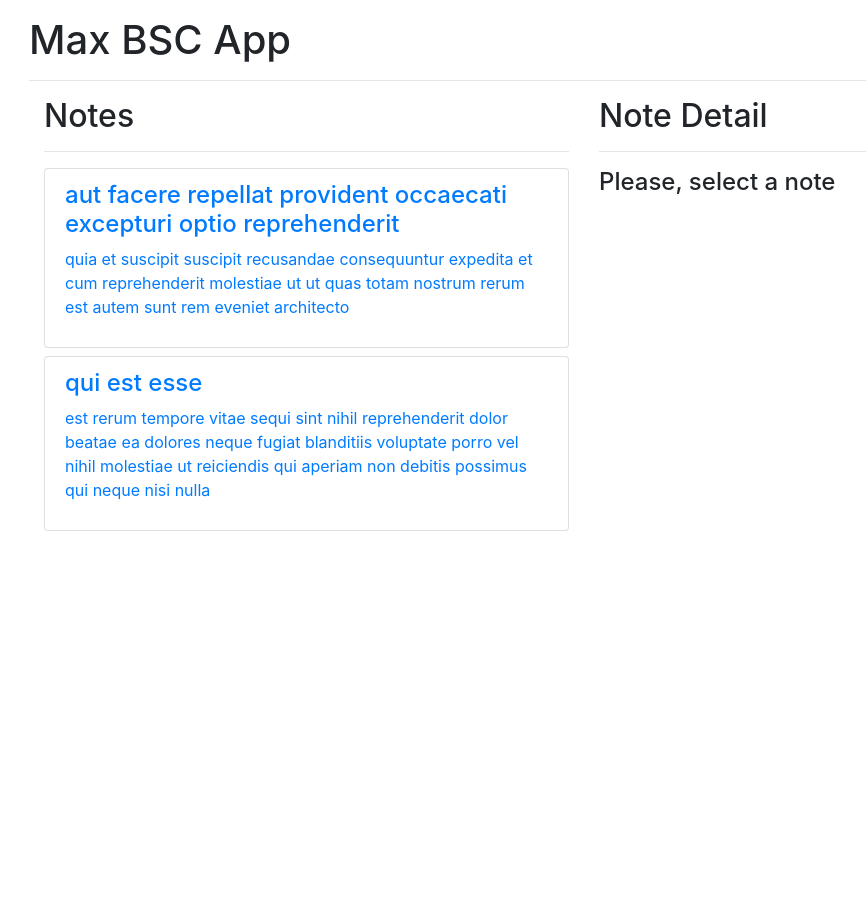
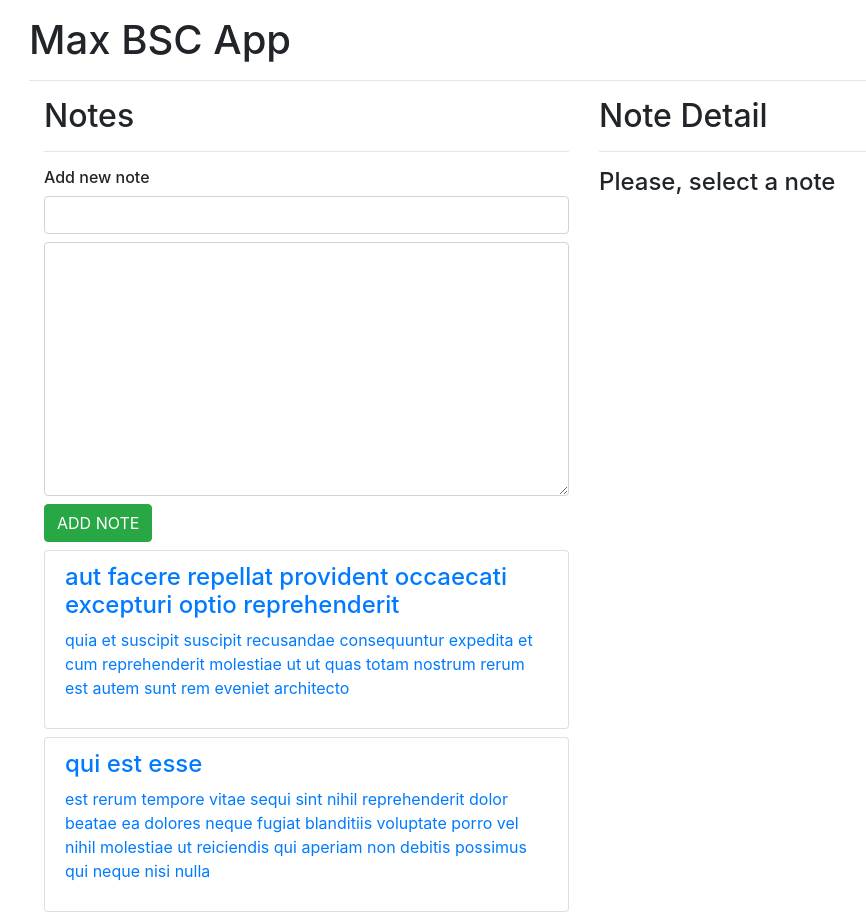
Before and after one commit to maxmilianf/Max-Bsc, an Angular app: page /notes in a window 1280 px wide. Shown: the whole page, without its empty margins (56-922 px from the left). Before the commit the page ends 800 px from the top, so only its background shows below. Built offline with nearby package versions, Linux system fonts and the light colour scheme.

Commit message:
working add form note

```diff
--- a/src/app/note-detail/note-detail.component.html
+++ b/src/app/note-detail/note-detail.component.html
@@ -2,7 +2,7 @@
   <h3>{{note.title}}</h3>
   <p><b>{{note.body}}</b></p>
 </div>
-<form [formGroup]="noteForm">
+<form [formGroup]="noteForm" (ngSubmit)="onSubmit()">
   <div *ngIf="editMode === true" class="col-xs-12 col-lg-12">
     <input type="text" class="form-control mb-2" formControlName="title" id="title">
     <textarea class="form-control" id="" cols="30" rows="10" formControlName="body" id="body"></textarea>
@@ -10,6 +10,6 @@
   <hr>
   <button *ngIf="editMode === false" class="btn btn-success mr-2" (click)="triggerEditMode()">EDIT</button>
   <button *ngIf="editMode === true" class="btn btn-primary mr-2" (click)="triggerEditMode()">CANCEL</button>
-  <button *ngIf="editMode === true" class="btn btn-success mr-2" (click)="onSubmit()">UPDATE</button>
+  <button *ngIf="editMode === true" class="btn btn-success mr-2" type="submit">UPDATE</button>
   <button class="btn btn-danger">DELETE</button>
 </form>
--- a/src/app/notes/notes.component.html
+++ b/src/app/notes/notes.component.html
@@ -3,6 +3,12 @@
     <div class="col-xs-6 col-lg-6">
       <h2>Notes</h2>
       <hr>
+      <h6>Add new note</h6>
+      <form [formGroup]="addNoteForm" (ngSubmit)="onSubmit()">
+        <input type="text" class="form-control" formControlName="title">
+        <textarea name="body" id="body" cols="30" rows="10" class="form-control mt-2" formControlName="body"></textarea>
+        <button class="btn btn-success mt-2" type="submit">ADD NOTE</button>
+      </form>
       <app-note-item *ngFor="let note of notes; let i = index" [index]="i" [note]=note></app-note-item>
     </div>
     <div class="col-xs-6 col-lg-6">
--- a/src/app/notes/notes.component.ts
+++ b/src/app/notes/notes.component.ts
@@ -1,6 +1,7 @@
 import { Component, OnInit } from '@angular/core';
 import { Note } from '../notes.model';
 import { DataService } from '../data.service';
+import { FormGroup, FormControl } from '@angular/forms';
 
 @Component({
   selector: 'app-notes',
@@ -11,13 +12,27 @@ export class NotesComponent implements OnInit {
   notes: Note[];
   title: string;
   body: string;
+  addNoteForm: FormGroup;
 
   constructor(private dataService: DataService) { }
-
+  onSubmit() {
+    console.log(this.addNoteForm.value)
+    const newNote = new Note(this.addNoteForm.value['title'], this.addNoteForm.value['body'])
+    this.addNoteForm.reset();
+    this.dataService.addNote(newNote);
+  }
   ngOnInit() {
     this.notes = this.dataService.notes;
+    this.initForm();
   }
 
-
+  private initForm() {
+    let title = '';
+    let body = '';
+    this.addNoteForm = new FormGroup({
+      title: new FormControl(title),
+      body: new FormControl(body)
+    })
+  }
 
 }
```
